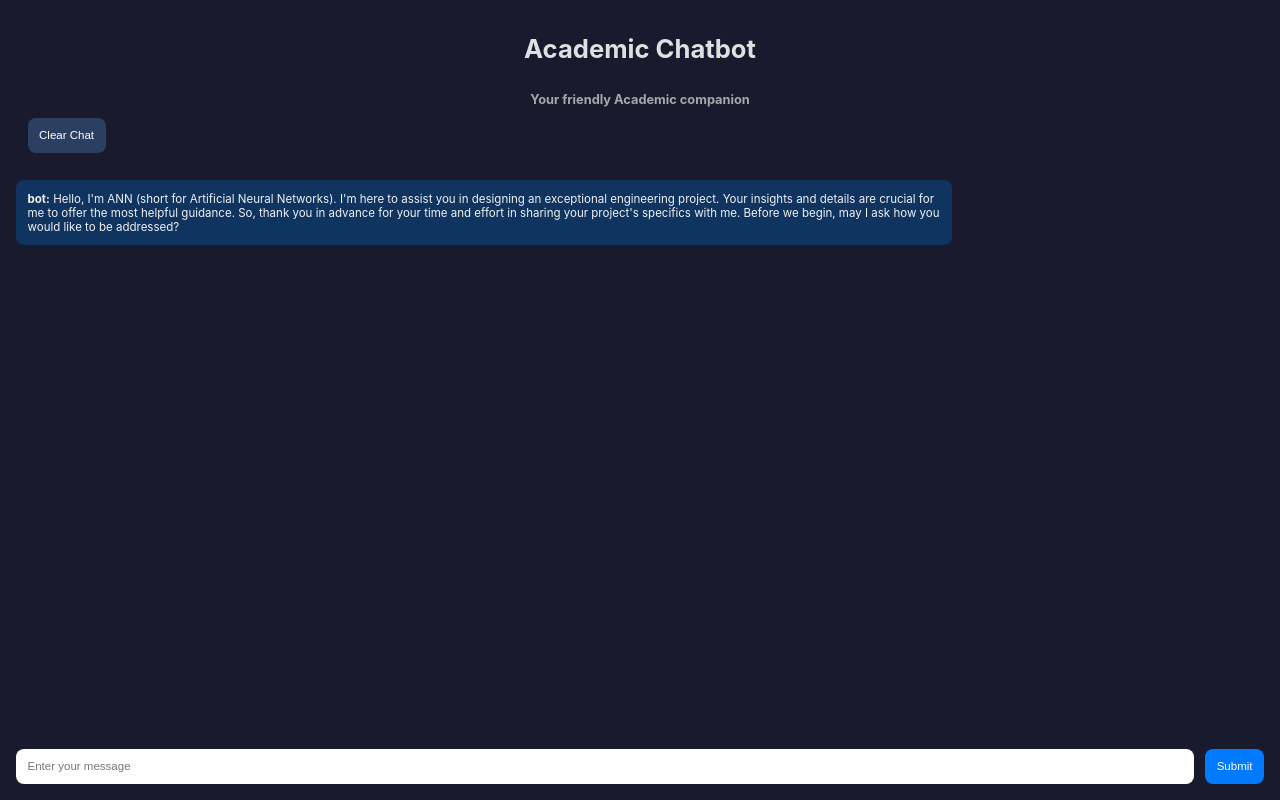
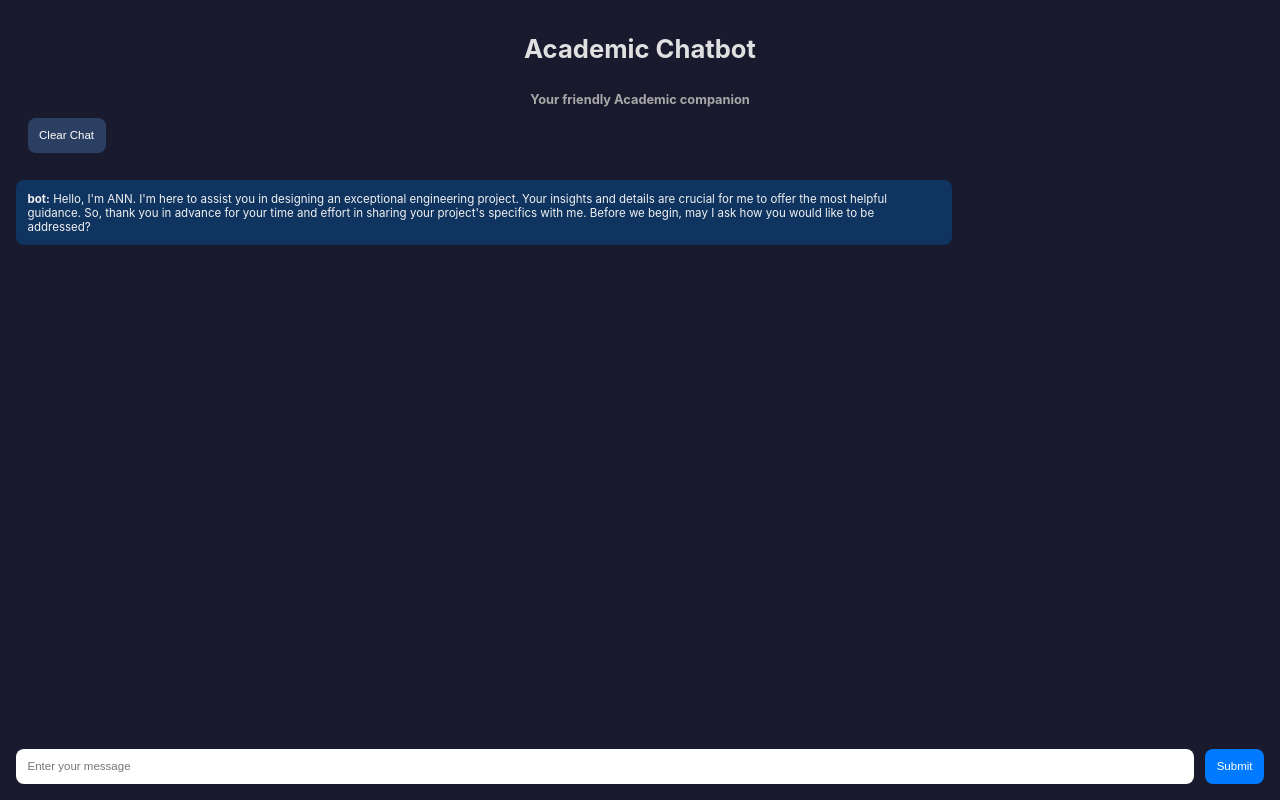
Before and after one commit to naveenrenji/Domain-Specific-ChatBot, a React (Create React App) app in the folder FrontEnd/: page / in a window 1280 px wide. Built offline with nearby package versions, Linux system fonts and the light colour scheme.

Commit message:
Update ChatBot.js

```diff
--- a/FrontEnd/src/components/ChatBot/ChatBot.js
+++ b/FrontEnd/src/components/ChatBot/ChatBot.js
@@ -40,7 +40,7 @@ function ChatBot() {
     const botMessage = {
       sender: "bot",
       content:
-        "Hello, I'm ANN (short for Artificial Neural Networks). I'm here to assist you in designing an exceptional engineering project. Your insights and details are crucial for me to offer the most helpful guidance. So, thank you in advance for your time and effort in sharing your project's specifics with me. Before we begin, may I ask how you would like to be addressed?",
+        "Hello, I'm ANN. I'm here to assist you in designing an exceptional engineering project. Your insights and details are crucial for me to offer the most helpful guidance. So, thank you in advance for your time and effort in sharing your project's specifics with me. Before we begin, may I ask how you would like to be addressed?",
     };
     setPartIndex(0);
     setEnquiryPhaseStage("prompt");
```
